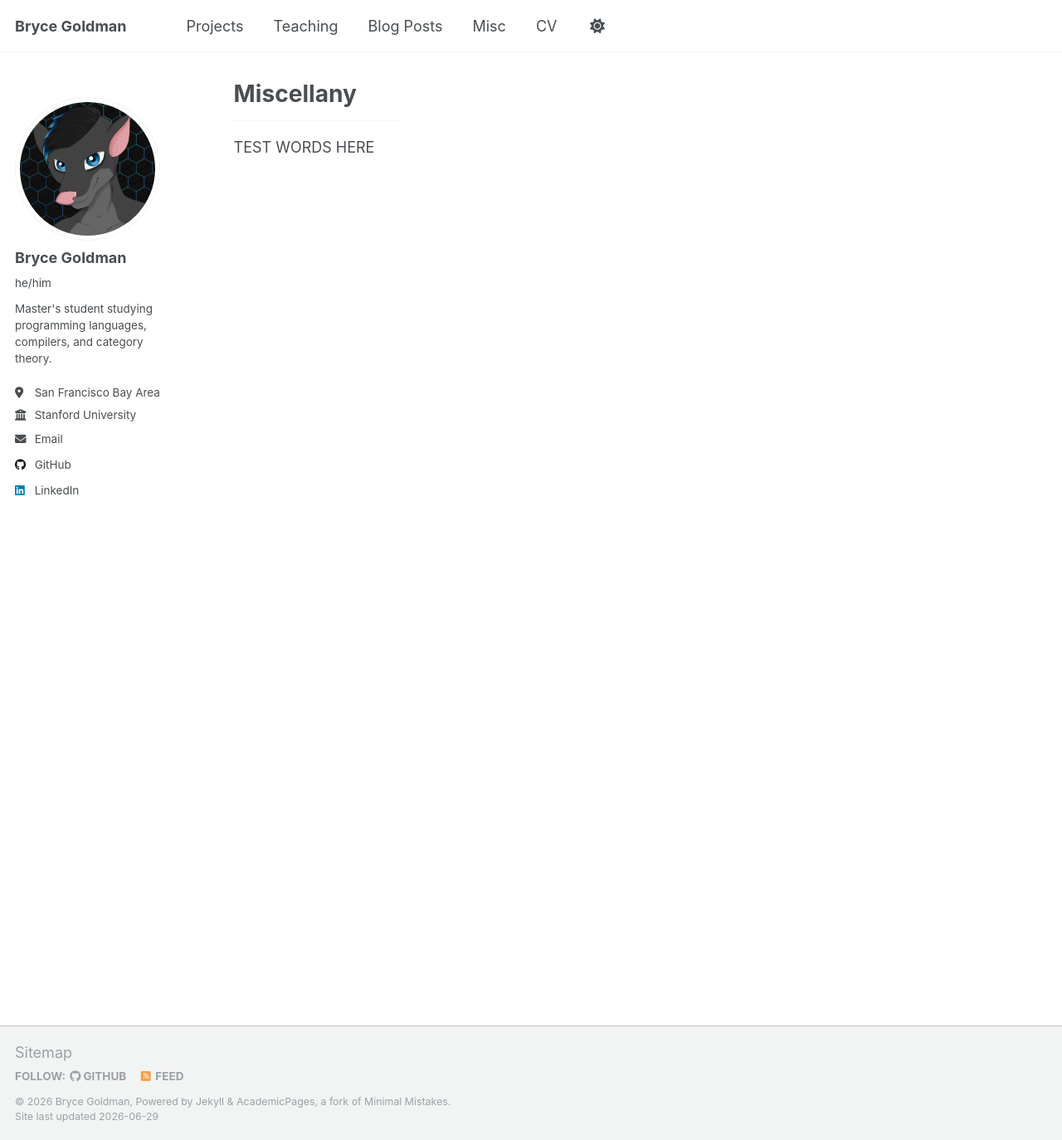
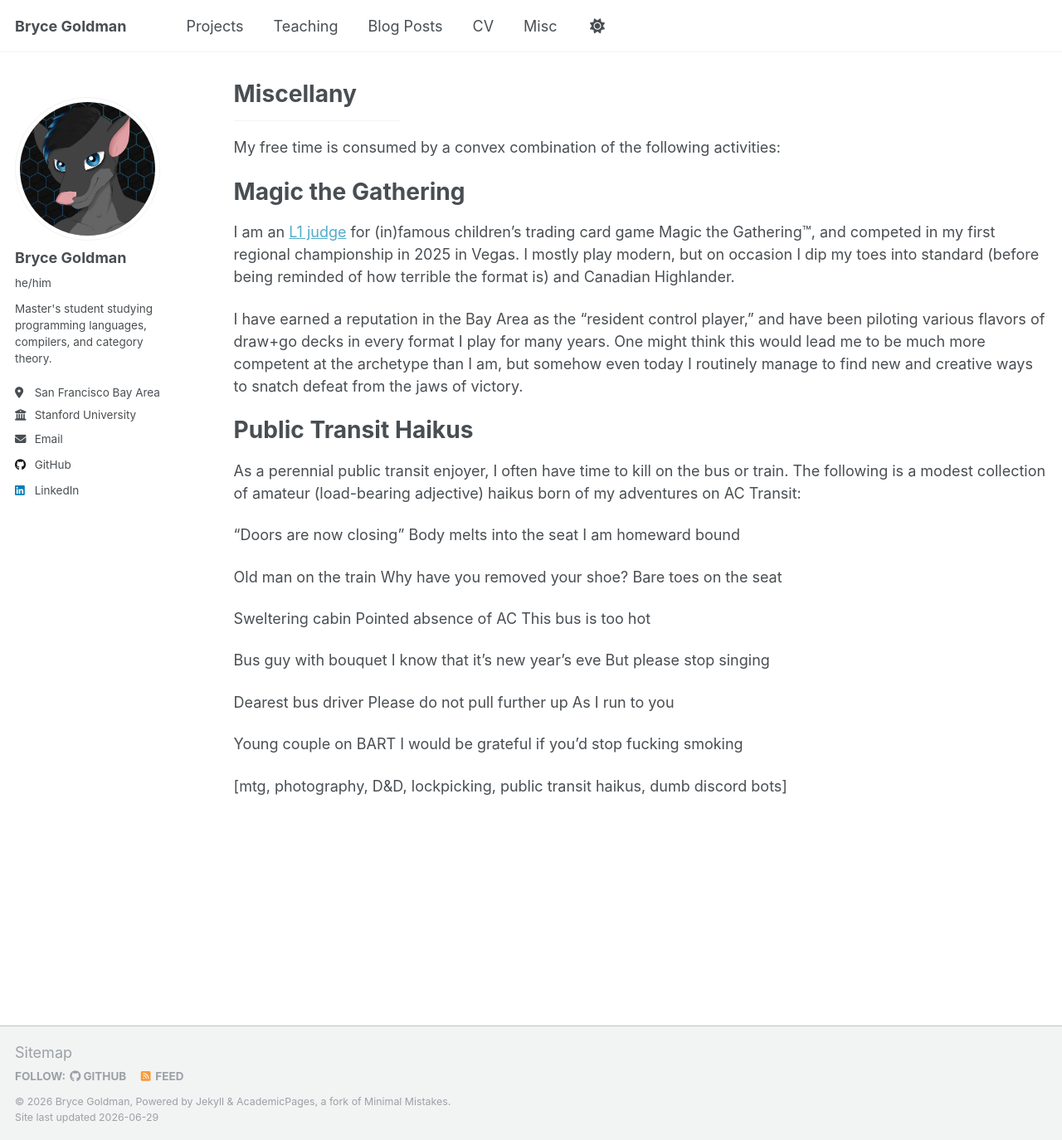
Before and after one commit to Alkizar/alkizar.github.io, a Jekyll site: the page built from _pages/misc.md, in a window 1280 px wide and 1374 px high. Shown: the whole window at 83% size. Built offline with Jekyll 4.4.1, drawn with Linux system fonts in a browser that asks for light colours.

Commit message:
Started work on misc page

```diff
--- a/_data/navigation.yml
+++ b/_data/navigation.yml
@@ -23,9 +23,6 @@
   - title: "Blog Posts"
     url: /year-archive/
 
-  - title: "Misc"
-    url: /misc/
-
   - title: "CV"
     url: /cv/
 
@@ -34,3 +31,6 @@
 
   #- title: "Guide"
   #  url: /markdown/
+
+  - title: "Misc"
+    url: /misc/
--- a/_pages/misc.md
+++ b/_pages/misc.md
@@ -11,4 +11,45 @@
 
 {% include base_path %}
 
-TEST WORDS HERE
+My free time is consumed by a convex combination of the following activities:
+
+Magic the Gathering
+======
+
+I am an <a href="https://blogs.magicjudges.org/o/judge-levels/">L1 judge</a> for (in)famous children's trading card game Magic the Gathering™, and competed in my first regional championship in 2025 in Vegas. I mostly play modern, but on occasion I dip my toes into standard (before being reminded of how terrible the format is) and Canadian Highlander.
+
+I have earned a reputation in the Bay Area as the "resident control player," and have been piloting various flavors of draw+go decks in every format I play for many years. One might think this would lead me to be much more competent at the archetype than I am, but somehow even today I routinely manage to find new and creative ways to snatch defeat from the jaws of victory.
+
+Public Transit Haikus
+======
+
+As a perennial public transit enjoyer, I often have time to kill on the bus or train. The following is a modest collection of amateur (load-bearing adjective) haikus born of my adventures on AC Transit:
+
+"Doors are now closing"
+Body melts into the seat
+I am homeward bound
+
+Old man on the train
+Why have you removed your shoe?
+Bare toes on the seat
+
+Sweltering cabin
+Pointed absence of AC
+This bus is too hot
+
+Bus guy with bouquet
+I know that it's new year's eve
+But please stop singing
+
+Dearest bus driver
+Please do not pull further up
+As I run to you
+
+Young couple on BART
+I would be grateful if you'd
+stop fucking smoking
+
+
+
+
+[mtg, photography, D&D, lockpicking, public transit haikus, dumb discord bots]
```
Also changed, not shown: _pages/cv.md (+0 -1 lines).
